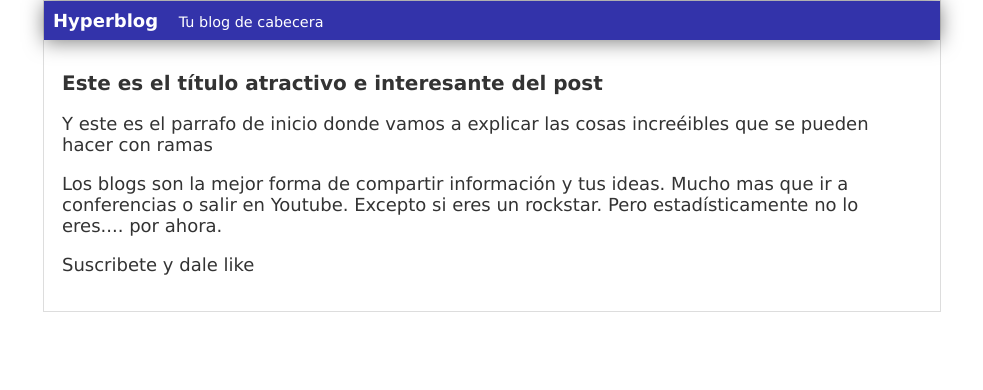
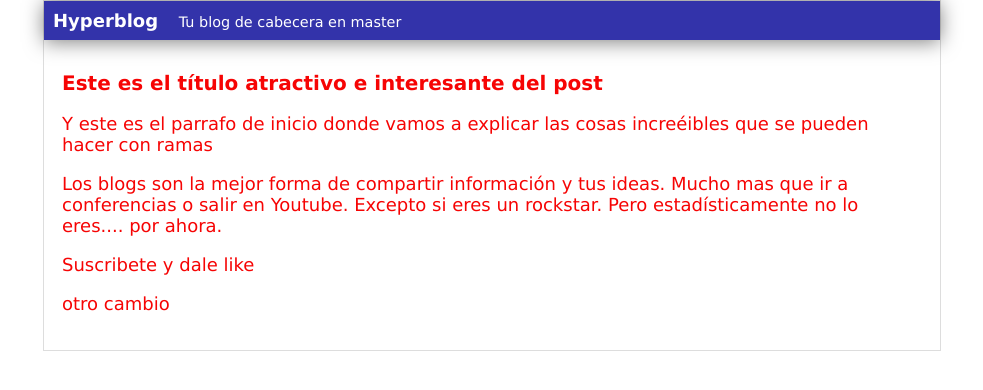
Before and after one commit to manza17/curso_git, a plain HTML site: page index.html in a window 1280 px wide. Shown: the whole page, without its empty margins (148-1131 px from the left). Drawn offline with Linux system fonts and the light colour scheme.

Commit message:
Generando conflictos en master

```diff
--- a/css/estilo.css
+++ b/css/estilo.css
@@ -1,6 +1,6 @@
 body
 {
-    color: #333;
+    color: rgb(246, 4, 4);
     text-align: center;
     font-family: Verdana, Geneva, Tahoma, sans-serif;
     font-size: large;
--- a/index.html
+++ b/index.html
@@ -7,7 +7,7 @@
     <div id="container">
       <div id="cabecera">
         Hyperblog
-        <span id="tagline">Tu blog de cabecera</span>
+        <span id="tagline">Tu blog de cabecera en master</span>
       </div>
       <div id="post">
         <h1>Este es el título atractivo e interesante del post</h1>
@@ -21,6 +21,7 @@
           rockstar. Pero estadísticamente no lo eres.... por ahora.
         </p>
         <p>Suscribete y dale like</p>
+        <p>otro cambio</p>
       </div>
     </div>
   </body>
```
